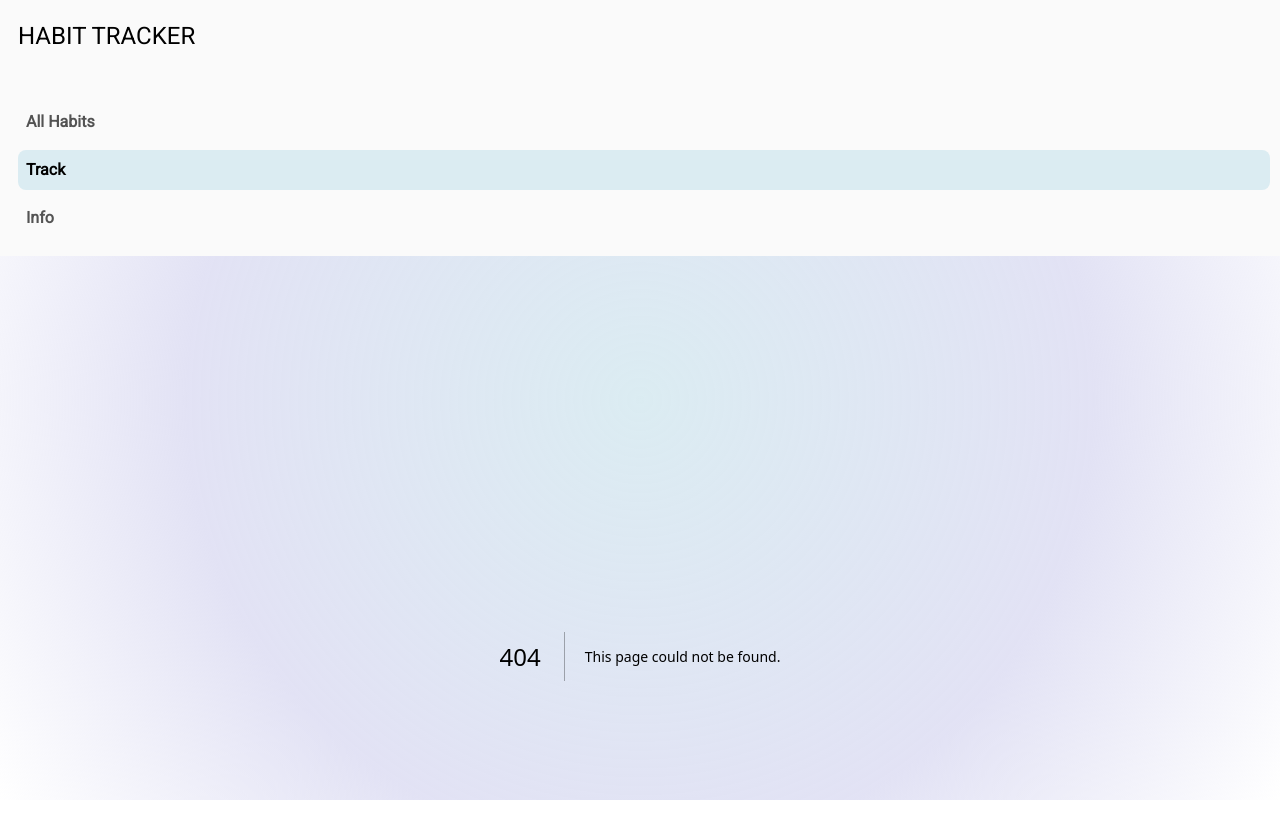
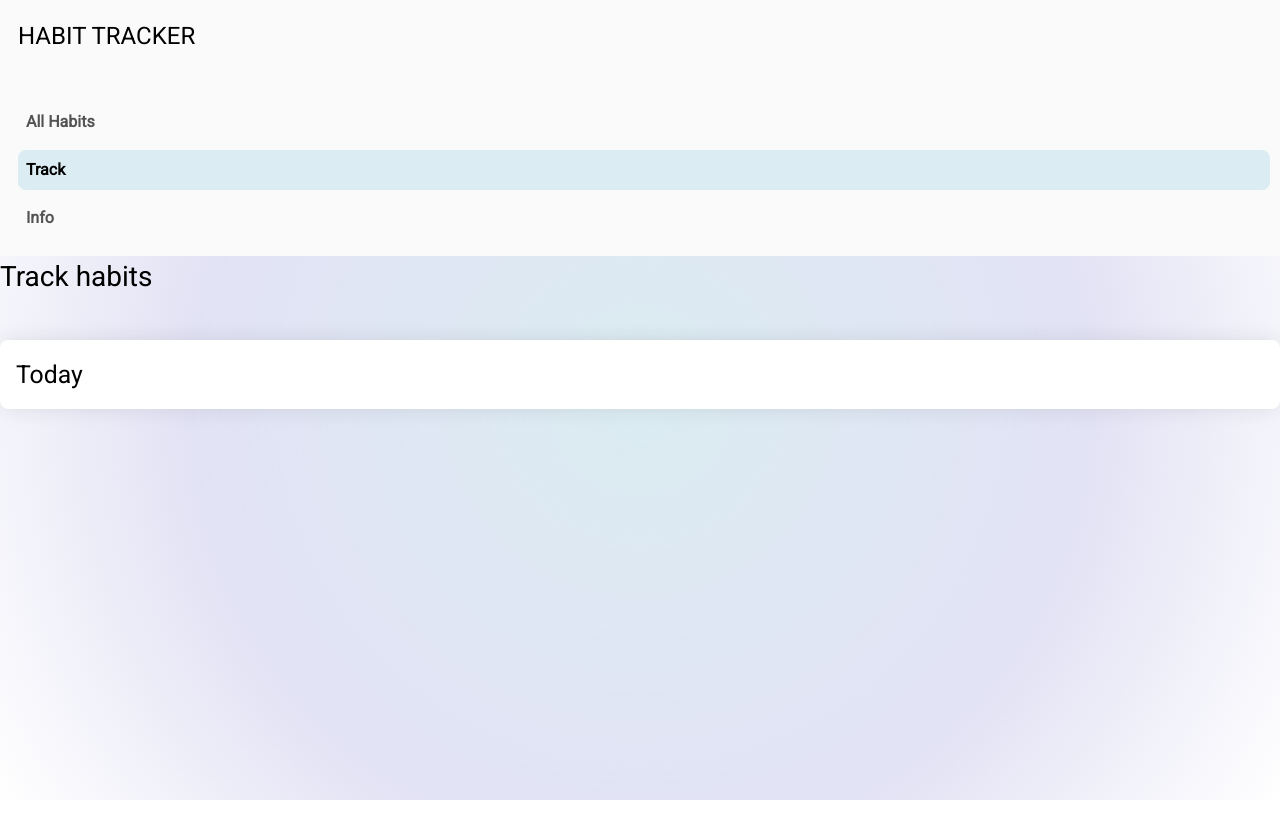
Before and after one commit to WillamNyunt/habit-tracker-, a Next.js app: page /track in a window 1280 px wide. Before the commit this address had no page. Shown: the top 838 px of the page. After the commit the page ends 800 px from the top, so only its background shows below. Built offline with nearby package versions, Linux system fonts and the light colour scheme.

Commit message:
Track day added

```diff
--- /dev/null
+++ b/src/app/track/page.tsx
@@ -0,0 +1,13 @@
+import React from 'react';
+import TrackDay from '@/components/trackDay';
+
+const TrackPage : React.FC<{}> = () => {
+    return (
+        <>
+            <h1>Track habits</h1>
+            <TrackDay />
+        </>
+    )
+}
+
+export default TrackPage;
--- a/src/components/navigation.tsx
+++ b/src/components/navigation.tsx
@@ -22,7 +22,7 @@ export default function Navigation() {
                         </Link>
                     </li>
                     <li>
-                        <Link href='/habits'>
+                        <Link href='/track'>
                             <p className={`${classes['nav-button']}  ${pathname === '/track' ? classes['active-link'] : ''}`}>Track</p>
                         </Link>
                     </li>
--- /dev/null
+++ b/src/components/trackDay.tsx
@@ -0,0 +1,12 @@
+import React from 'react';
+import Card from './ui/card';
+
+const TrackDay : React.FC<{}> = () => {
+    return (
+        <Card>
+            <h2>Today</h2>
+        </Card>
+    )
+}
+
+export default TrackDay;
```
